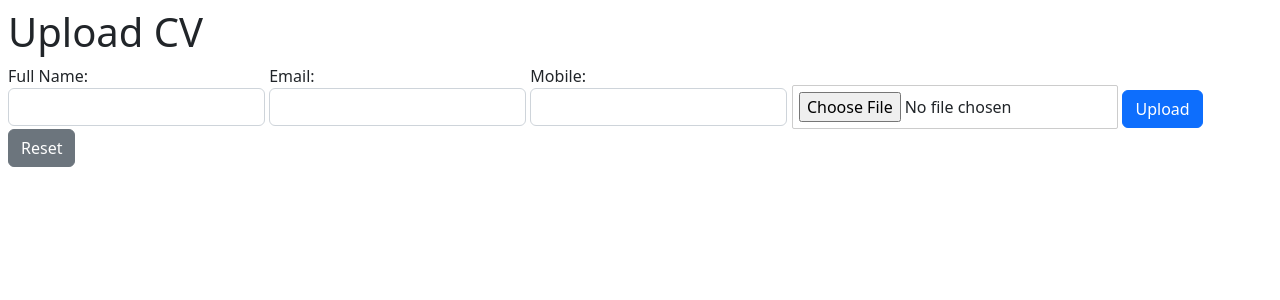
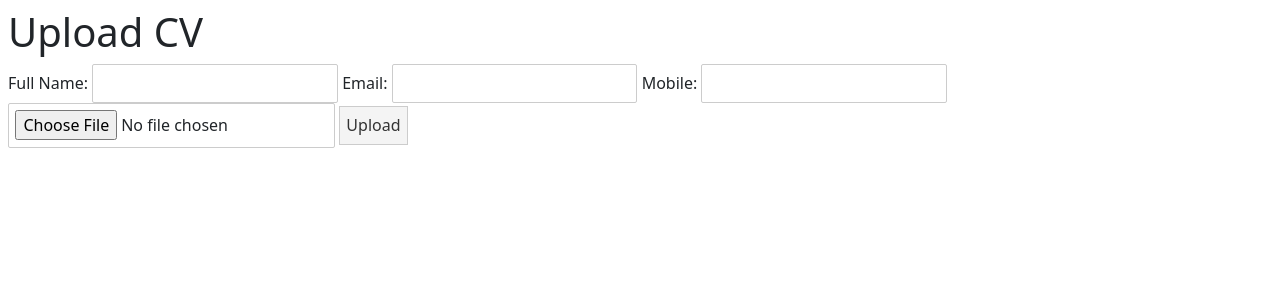
Before and after one commit to kumar123-creator/DYNAMIC, a Svelte app: page / in a window 1280 px wide. Shown: the top 300 px of the page. Built offline with nearby package versions, Linux system fonts and the light colour scheme.

Commit message:
code done

```diff
--- a/src/App.svelte
+++ b/src/App.svelte
@@ -2,98 +2,143 @@
   import 'bootstrap/dist/css/bootstrap.min.css';
 
     let fullName = '';
+
     let email = '';
+
     let mobile = '';
+
     let cvFile = null;
+
     let fileContent = '';
+
     let fileName = '';
 
+
+
     async function handleFileChange(event) {
+
       cvFile = event.target.files[0];
+
       fileContent = await toBase64(cvFile);
+
       fileName = cvFile.name;
+
     }
 
+
+
     async function uploadCV() {
+
       if (cvFile && fileContent && fileName) {
+
         const postData = {
+
           fullName,
+
           email,
+
           mobile,
+
           fileContent,
+
           fileName
+
         };
 
+
+
         try {
-        const response = await fetch(
-          'https://api.recruitly.io/api/cvsubmit/bytes?apiKey=TEST45684CB2A93F41FC40869DC739BD4D126D77',
-          {
+
+          const response = await fetch('https://api.recruitly.io/api/cvsubmit/bytes?apiKey=TEST45684CB2A93F41FC40869DC739BD4D126D77', {
+
             method: 'POST',
+
             headers: {
+
               'Content-Type': 'application/json'
+
             },
+
             body: JSON.stringify(postData)
-          }
-        );
+
+          });
+
+
 
           // Handle the response as needed
+
           if (response.ok) {
+
             console.log('CV uploaded successfully');
+
           } else {
+
             console.error('Failed to upload CV');
-        }
-      } catch (error) {
-        console.error('Error uploading CV:', error);
-      }
-    }
+
           }
 
-  function toBase64(file) {
-    return new Promise((resolve, reject) => {
-      const reader = new FileReader();
-      reader.readAsDataURL(file);
-      reader.onload = () => resolve(reader.result.split(',')[1]);
-      reader.onerror = error => reject(error);
-    });
+        } catch (error) {
+
+          console.error('Error uploading CV:', error);
+
         }
 
-  function resetForm() {
-    fullName = '';
-    email = '';
-    mobile = '';
-    cvFile = null;
-    fileContent = '';
-    fileName = '';
-    document.getElementById('cv-upload').value = null;
       }
+
+    }
+
+
+
+    function toBase64(file) {
+
+      return new Promise((resolve, reject) => {
+
+        const reader = new FileReader();
+
+        reader.readAsDataURL(file);
+
+        reader.onload = () => resolve(reader.result.split(',')[1]);
+
+        reader.onerror = error => reject(error);
+
+      });
+
+    }
+
   </script>
 
+
+
   <main>
+
     <h1>Upload CV</h1>
 
     <label>
+
       Full Name:
-    <input type="text" class="form-control" bind:value={fullName} />
+
+      <input type="text" bind:value={fullName} />
+
     </label>
 
     <label>
+
       Email:
-    <input type="email" class="form-control" bind:value={email} />
+
+      <input type="email" bind:value={email} />
+
     </label>
 
     <label>
+
       Mobile:
-    <input type="tel" class="form-control" bind:value={mobile} />
+
+      <input type="tel" bind:value={mobile} />
+
     </label>
 
-  <input
-    id="cv-upload"
-    type="file"
-    accept=".pdf,.doc,.docx"
-    class="form-control-file"
-    on:change={handleFileChange}
-  />
+    <input type="file" accept=".pdf,.doc,.docx" on:change={handleFileChange} />
 
-  <button class="btn btn-primary" on:click={uploadCV}>Upload</button>
-  <button class="btn btn-secondary" on:click={resetForm}>Reset</button>
+    <button on:click={uploadCV}>Upload</button>
+
   </main>
```
Lines whose indentation alone changed are shown as unchanged.
